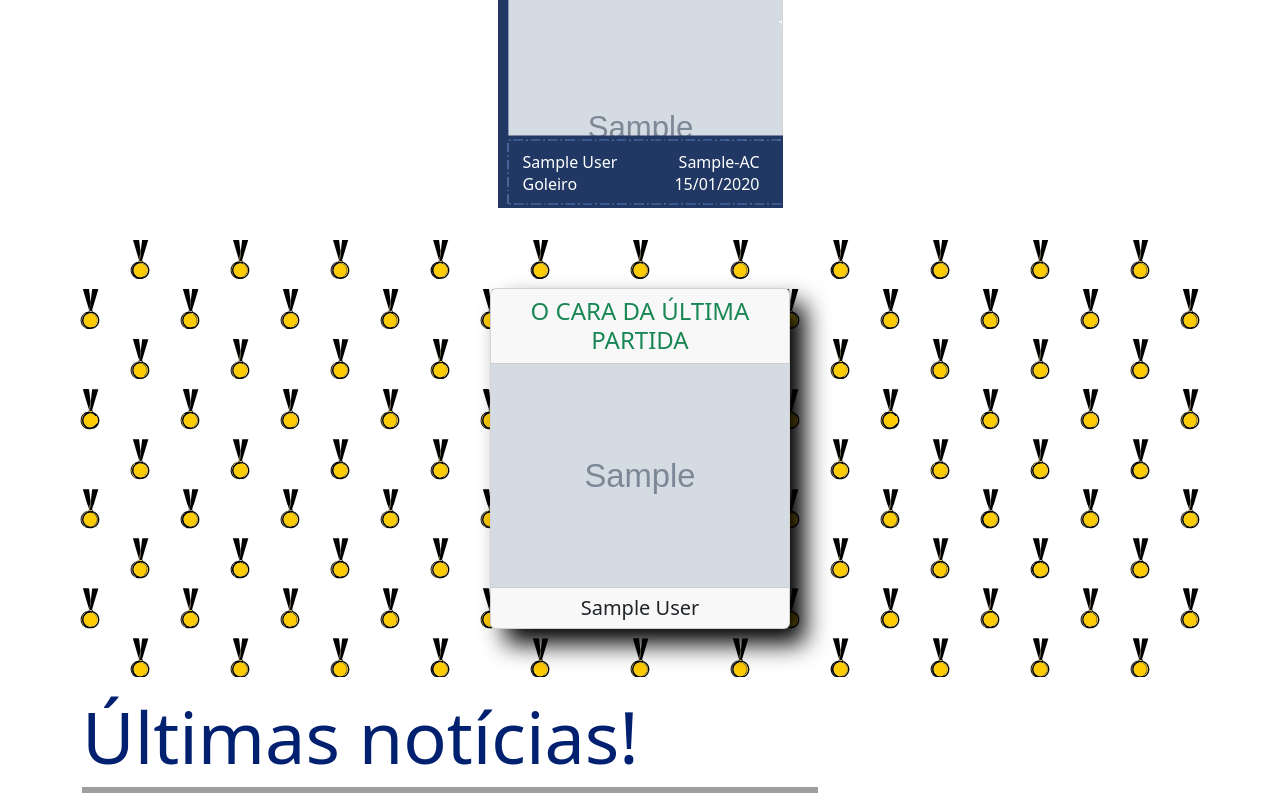
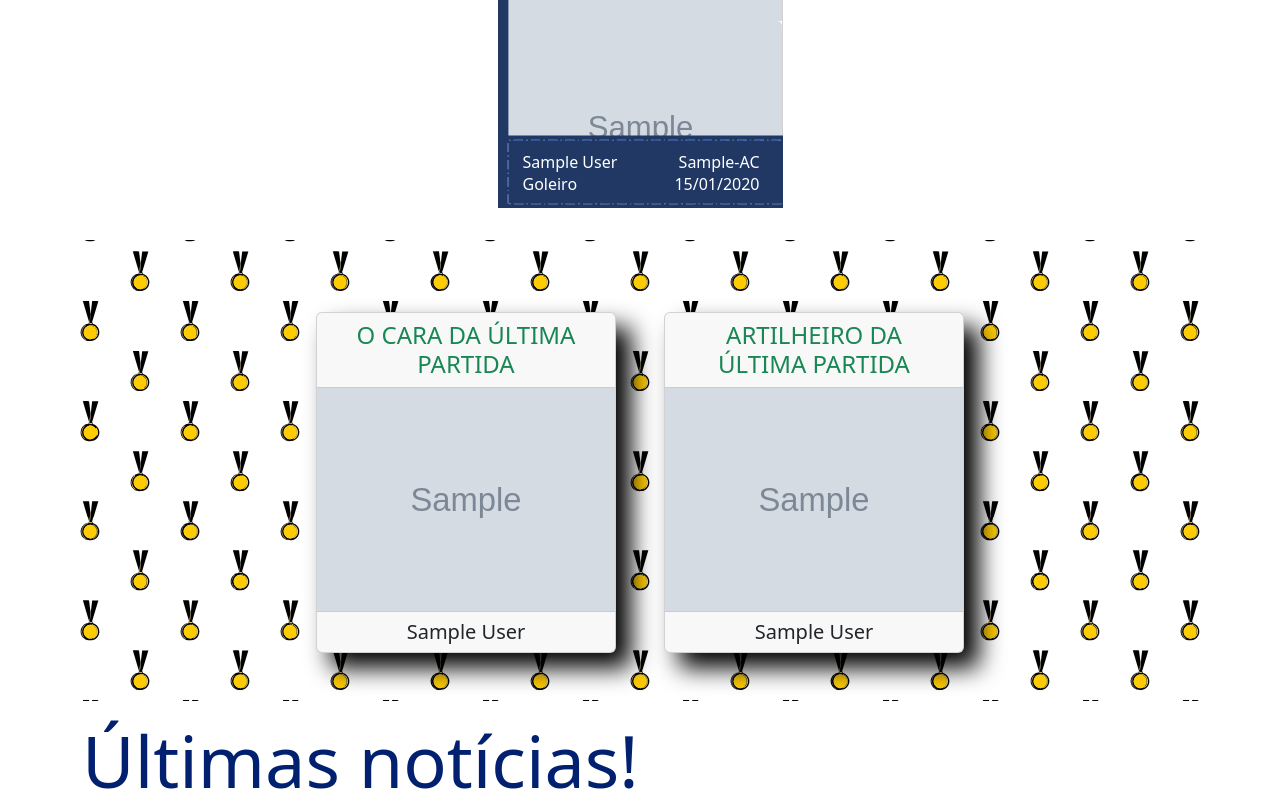
Before and after one commit to leon-rdo/FFBVI, a Django app: page / in a window 1280 px wide. Shown: the part 580-1373 px from the top of the page. Run offline with Django 4.2, Linux system fonts and the light colour scheme; tables that the repository leaves empty hold one stand-in row (values such as "Sample post"); grey boxes marked "Sample" are stand-in pictures; grey boxes are pictures that could not be loaded.

Commit message:
refactor: exibe artilheiro da última partida na página inicial

```diff
--- a/main/templates/main/index.html
+++ b/main/templates/main/index.html
@@ -174,8 +174,9 @@
         </div>
     </section>
 
+    {% if cara_da_partida or artilheiro %}
+    <section id="cara-da-partida" class="row justify-content-center my-2 p-5 g-4" style="background-image: url('{% static 'main/images/icons/Medals Pattern (no-background).svg' %}');">
     {% if cara_da_partida %}
-    <section id="cara-da-partida" class="row justify-content-center my-2 p-5" style="background-image: url('{% static 'main/images/icons/Medals Pattern (no-background).svg' %}');">
         <div class="col-12 col-md-4 d-flex justify-content-center">
             <div class="card text-center">
                 <div class="card-header">
@@ -194,6 +195,27 @@
                 </div>
             </div>
         </div>
+    {% endif %}
+    {% if artilheiro %}
+        <div class="col-12 col-md-4 d-flex justify-content-center">
+            <div class="card text-center">
+                <div class="card-header">
+                    <h4 class="m-0 card-title text-success">ARTILHEIRO DA ÚLTIMA PARTIDA</h4>
+                </div>
+                <div class="card-body p-0">
+                    {% if artilheiro.0.foto_principal %}
+                    <img src="{{ artilheiro.0.foto_principal.url }}" class="img-fluid">
+                    {% else %}
+                    {% load static %}
+                    <img src="{% static 'main/images/Mauro Shampoo.jpg' %}" class="img-fluid">
+                    {% endif %}
+                </div>
+                <div class="card-footer">
+                    <h5 class="m-0">{{ artilheiro.0.nome_jogador }}</h5>
+                </div>
+            </div>
+        </div>
+    {% endif %}
     </section>
     {% endif %}
 
--- a/main/templates/main/partida.html
+++ b/main/templates/main/partida.html
@@ -70,14 +70,18 @@
         {% if object.votacao_aberta %}
         <div class="d-flex justify-content-center my-3">
             <a href="{% url 'main:cara_partida' object.slug %}" class="btn btn-primary text-white">Vote no cara da partida!</a>
+            {% if user.tipo == 'admin' %}
             <a href="{% url 'main:gols' object.slug %}" class="btn btn-primary text-white ms-2">Lançar Gols da Partida</a>
+            {% endif %}
         </div>
         {% endif %}
         {% elif now|date:"Y-m-d" > object.data|date:"Y-m-d" %}
         {% if object.votacao_aberta %}
         <div class="d-flex justify-content-center my-3">
             <a href="{% url 'main:cara_partida' object.slug %}" class="btn btn-primary text-white">Vote no cara da partida!</a>
+            {% if 'user.tipo' == 'admin' %}
             <a href="{% url 'main:gols' object.slug %}" class="btn btn-primary text-white ms-2">Lançar Gols da Partida</a>
+            {% endif %}
         </div>
         {% endif %}
         {% endif %}
@@ -196,14 +200,12 @@
 
             <small class="text-end text-secondary text-decoration-underline mt-1">*Convidados sublinhados</small>
 
-                {% if user.tipo == 'admin' %}
             <div class="col-12 d-flex justify-content-center align-items-center mt-4">
                 <button class="btn btn btn-outline-success" onclick="shareOnWhatsApp()">
                     Enviar no WhatsApp
                     <img class="img-fluid ms-2" src="https://cdn-icons-png.flaticon.com/512/174/174879.png" alt="Ícone do WhatsApp" style="width: 25px;">
                 </button>
             </div>
-                {% endif %}
             {% endif %}
             {% if user in object.relacionados.all and now.date|date:'Y-m-d' >= dia_anterior|date:'Y-m-d' and object.relacionados.count < 18 %}
             <div class="col-12 d-flex justify-content-center mt-4">
--- a/main/views.py
+++ b/main/views.py
@@ -42,6 +42,13 @@ class IndexView(ListView):
             cara_da_partida = Partida.objects.order_by('-data').all()[1].cara_da_partida
 
         context['cara_da_partida'] = cara_da_partida
+
+        if Partida.objects.order_by('-data').first().artilheiro is not None:
+            artilheiro = Partida.objects.order_by('-data').first().artilheiro
+        else:
+            artilheiro = Partida.objects.order_by('-data').all()[1].artilheiro
+
+        context['artilheiro'] = artilheiro
 
         context['alerta'] = Configuracao.objects.first()
         context['noticias'] = Noticia.objects.all()
```
Lines whose indentation alone changed are shown as unchanged.
